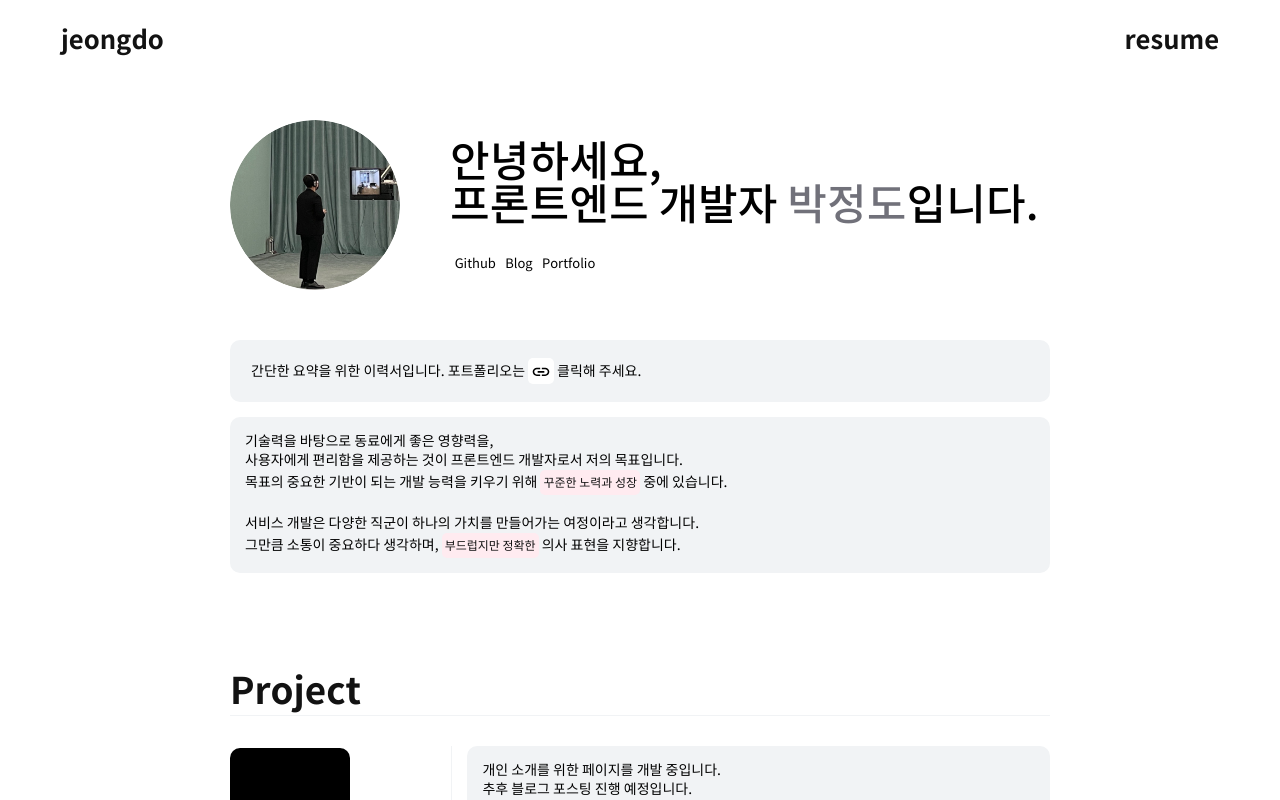
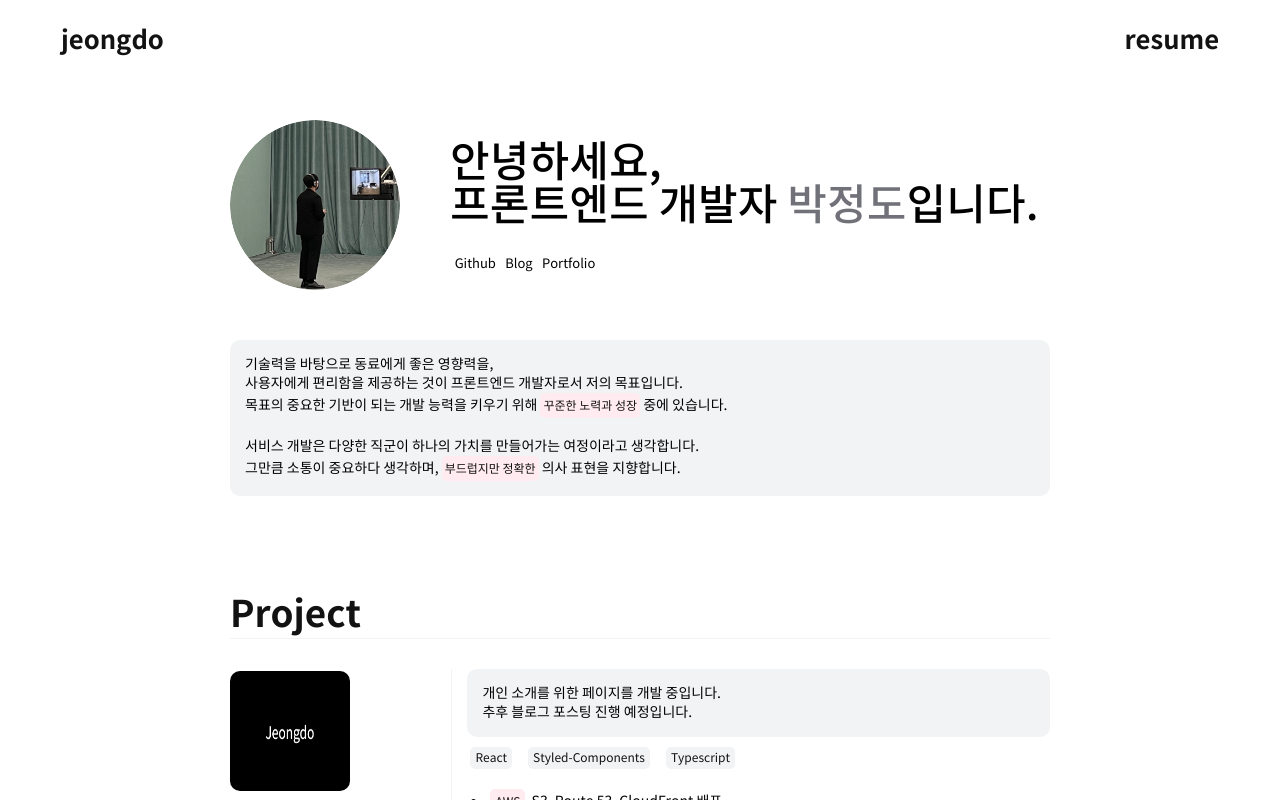
Before and after one commit to jeongdopark/jeongdo.info, a React (Vite) app: page /resume in a window 1280 px wide. Shown: the top 800 px of the page. Built offline with nearby package versions, Linux system fonts and the light colour scheme.

Commit message:
remove: portfolio link

```diff
--- a/src/components/Resume/Introduce/index.tsx
+++ b/src/components/Resume/Introduce/index.tsx
@@ -39,7 +39,6 @@ const Introduce = () => {
             justifyContent: "center",
           }}
         >
-          <ProjectSummary summary={PORTFOLIO} />
           <ProjectSummary summary={INTRODUCE} />
         </div>
       </S.Container>
```
